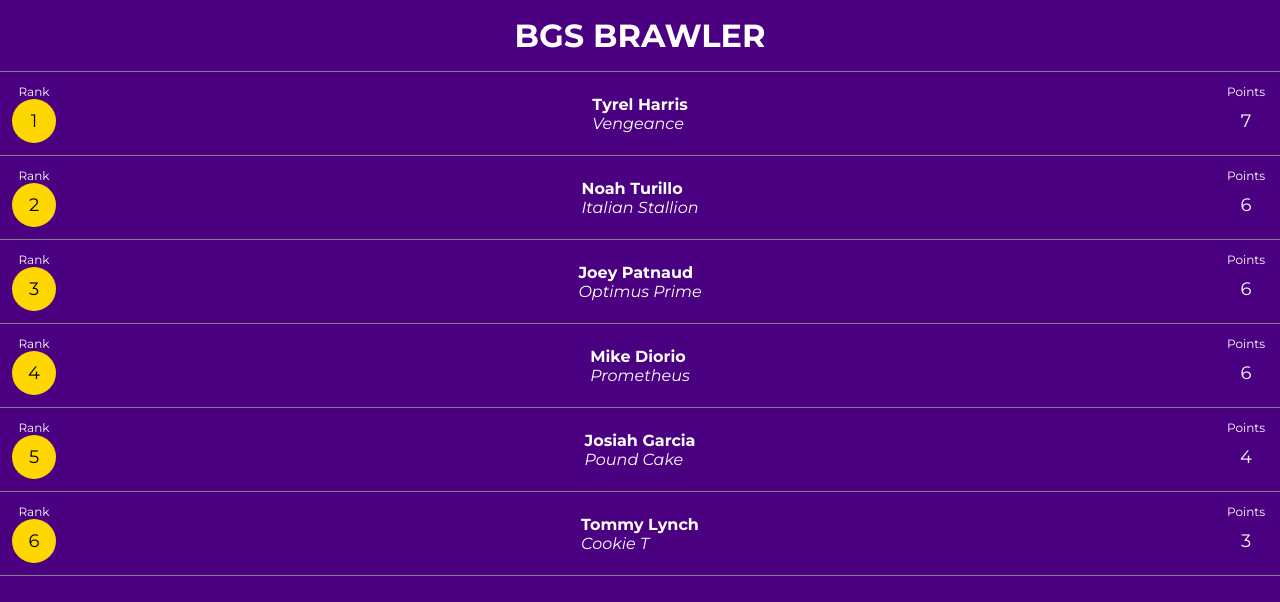
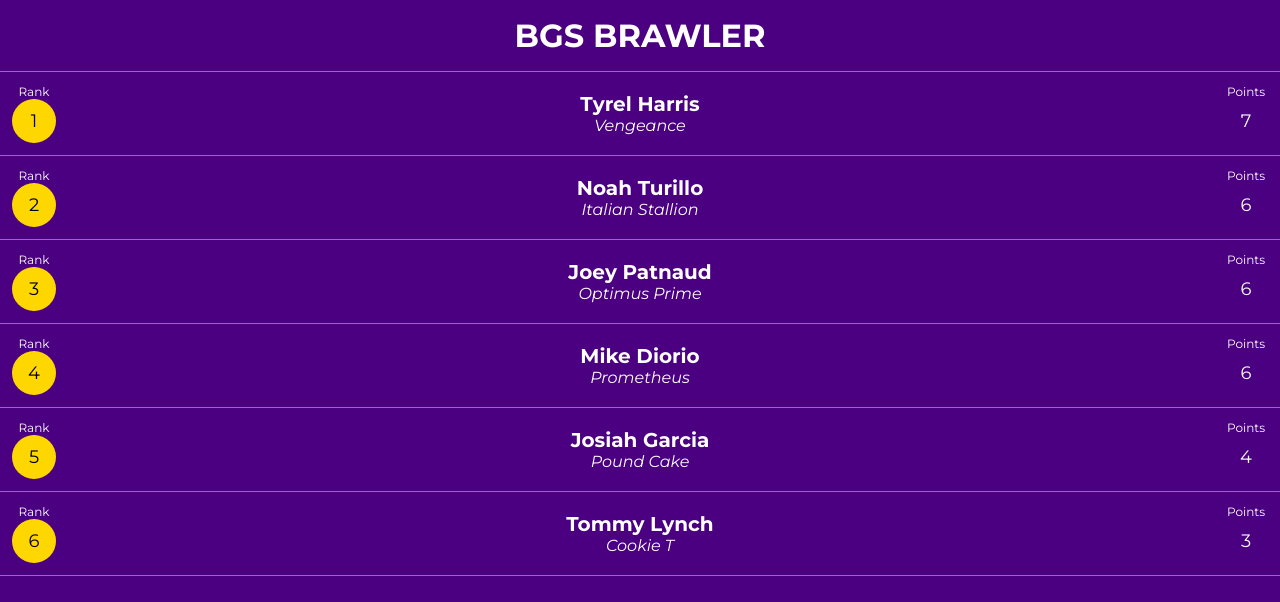
Before and after one commit to jaybaffoni/bgs-brawl, a React (Create React App) app: page / in a window 1280 px wide. Shown: the top 602 px of the page. Built offline with nearby package versions, Linux system fonts and the light colour scheme.

Commit message:
centered names

```diff
--- a/src/components/user-ranking.js
+++ b/src/components/user-ranking.js
@@ -22,10 +22,13 @@ const UserRanking = ({data, rank}) => {
             justifyContent: 'center',
         },
         name: {
-            fontWeight: 'bold'
+            fontWeight: 'bold',
+            textAlign: 'center',
+            fontSize: 20
         },
         userName: {
-            fontStyle: 'italic'
+            fontStyle: 'italic',
+            textAlign: 'center'
         },
         smallText: {
             fontSize: 12,
```
